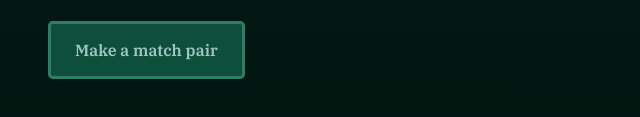
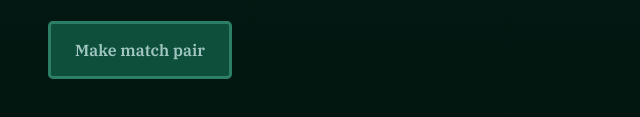
Before and after one commit to kayserifserif/regex-poetry-machine, a website built with Vite: page index.html in a window 1280 px wide. Shown: the part 447-564 px from the top of the page, without its empty margins (0-640 px from the left). Built offline with nearby package versions, Linux system fonts and the light colour scheme.

Commit message:
tweak wording

```diff
--- a/index.html
+++ b/index.html
@@ -36,7 +36,7 @@
             </div>
           </div>
           <div class="controls submit-controls">
-            <button type="submit">Make a match pair</button>
+            <button type="submit">Make match pair</button>
           </div>
         </form>
       </div>
```
